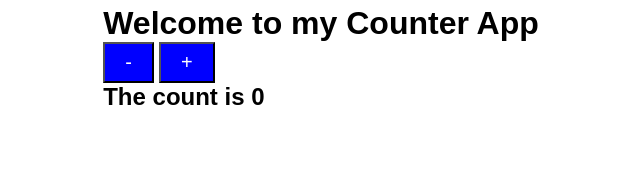
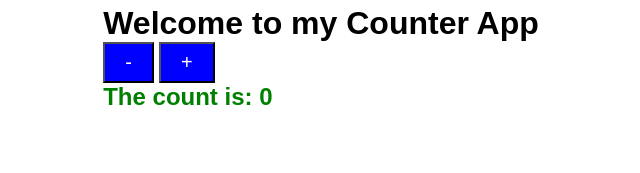
Before and after one commit to nimely111/React-Coding-snippet, a React (Vite) app: page / in a window 1280 px wide. Shown: the top 173 px of the page, without its empty margins (319-959 px from the left). Built offline with nearby package versions, Linux system fonts and the light colour scheme.

Commit message:
write conditions for positive number to turn green else green condition in the jsx

```diff
--- a/src/react101/StateComponent.jsx
+++ b/src/react101/StateComponent.jsx
@@ -2,8 +2,6 @@ import React, {useState} from 'react'
 
 function StateComponent(){
     const [count, setCount] = useState(0);
-    const isPositive = false
-
     // increase Count
     const increaseCount = () => {
         setCount(count + 1)
@@ -23,7 +21,10 @@ function StateComponent(){
                 background: 'blue',
                 color: '#fff',
                 fontSize: '20px'
-            }} onClick={decreaseCount}>-</button>
+            }}
+                onClick={
+                decreaseCount
+                }>-</button>
 
             <button style={{
                 marginRight: '5px',
@@ -32,9 +33,11 @@ function StateComponent(){
                 color: '#fff',
                 fontSize: '20px'
             }}
-             onClick={increaseCount}>+</button>
+                onClick={
+                increaseCount
+                }>+</button>
 
-            <h2>The count is { count }</h2>
+            {count >= 0 ? <h2 style={{color: 'green'}}>The count is: { count }</h2> :  <h2 style={{color: 'red'}}>The count is: { count }</h2>}
         </>
     )
 }
```
